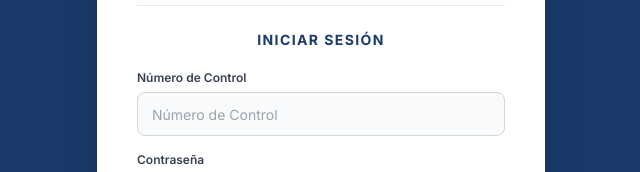
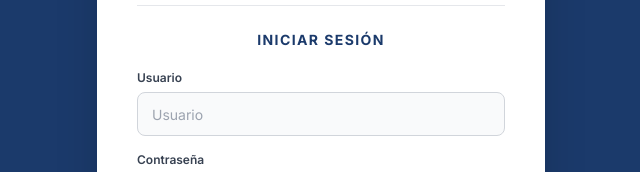
Before and after one commit to Girunx14/psicogestor-front, a React (Vite) app: page /login in a window 1280 px wide. Shown: the part 323-495 px from the top of the page, without its empty margins (319-959 px from the left). Built offline with nearby package versions, Linux system fonts and the light colour scheme; no server answers.

Commit message:
fix: cambia login numero de control a usuario

```diff
--- a/src/pages/Login/LoginPage.tsx
+++ b/src/pages/Login/LoginPage.tsx
@@ -148,11 +148,11 @@ export default function LoginPage() {
           {/* Username */}
           <div className="flex flex-col gap-1.5">
             <label htmlFor="login-username" className="text-xs font-semibold text-gray-700">
-              {isStudentFormat ? 'Número de Control' : 'Número de Control'}
+              {isStudentFormat ? 'Número de Control' : 'Usuario'}
             </label>
             <input
               id="login-username"
-              placeholder={isStudentFormat ? 'Ej: 22300608' : 'Número de Control'}
+              placeholder={isStudentFormat ? 'Ej: 22300608' : 'Usuario'}
               autoComplete="username"
               className={`w-full h-11 px-3.5 rounded-lg border bg-gray-50 text-sm text-gray-900 placeholder-gray-400 outline-none transition
                 focus:border-[#1B3A6B] focus:ring-2 focus:ring-[#1B3A6B]/15 focus:bg-white
```
